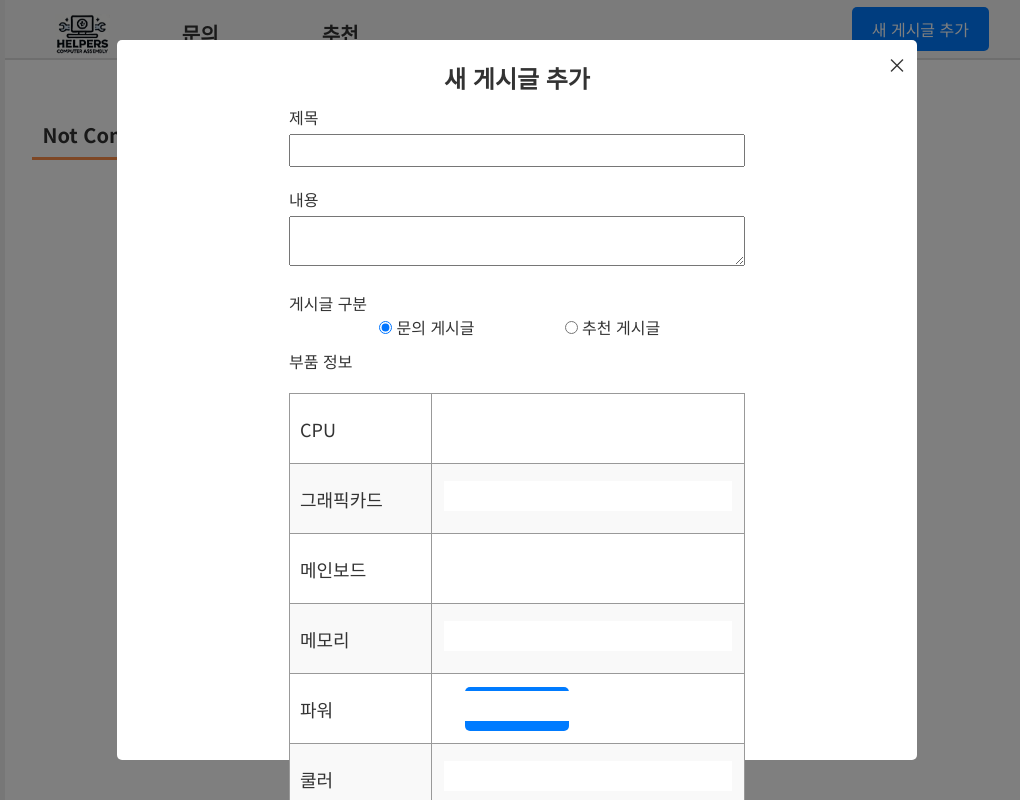
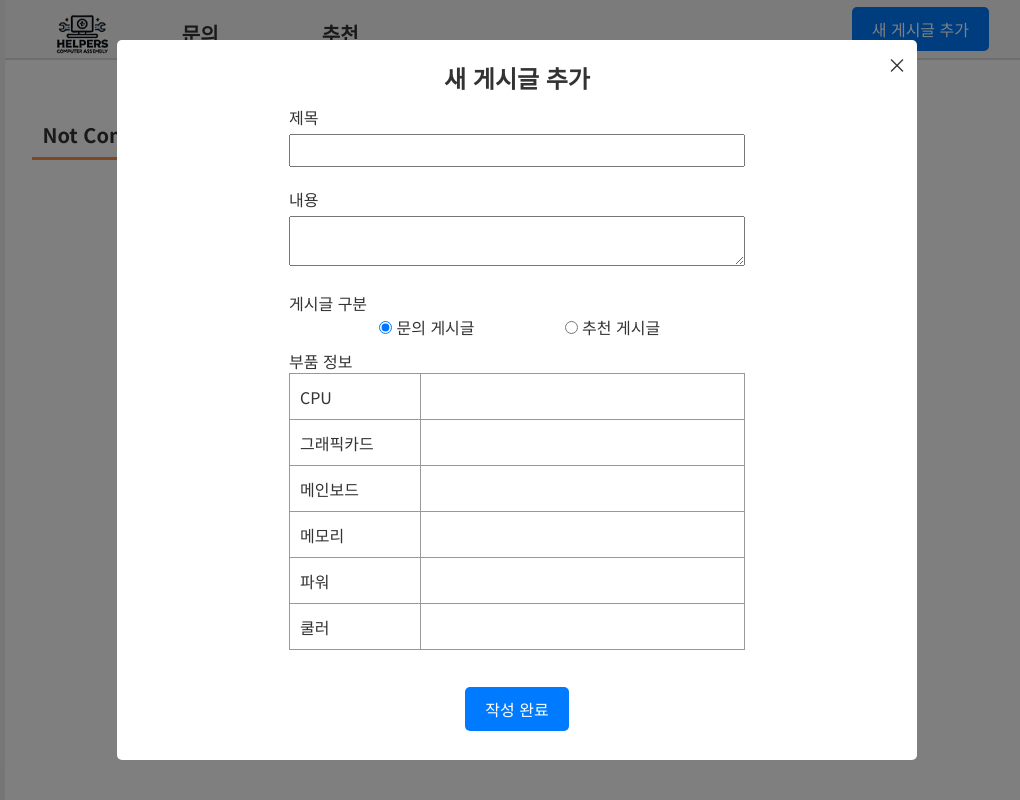
Before and after one commit to 1soo/ComposeHelpers, a React (Create React App) app: page / in a window 1280 px wide. Both pictures are taken after a click on the button "새 게시글 추가". Shown: the top 800 px of the page, without its empty margins (123-1143 px from the left). Built offline with nearby package versions, Linux system fonts and the light colour scheme; the HTML template or start-up script is replaced by a standard one.

Commit message:
부품 css 수정

```diff
--- a/src/Parts/Parts.js
+++ b/src/Parts/Parts.js
@@ -69,7 +69,7 @@ const Parts = forwardRef((props, ref) =>{
 
     return(
             <>
-                <label>부품 정보</label>
+                {props.EditOrCreate && <label>부품 정보</label>}
                 <table className="parts">
                     <tbody>
                         <tr>
--- a/src/Post/PostMain.css
+++ b/src/Post/PostMain.css
@@ -342,24 +342,3 @@ body{
     background-color: lightcoral;
     border: 1px solid #999;
 }
-table {
-    width: 100%;
-    border-collapse: collapse;
-    margin: 20px 0;
-    font-size: 18px;
-    text-align: left;
-    border: 1px solid #ddd;
-}
-
-th, td {
-    padding: 12px;
-    border: 1px solid #ddd;
-}
-
-th {
-    background-color: #f2f2f2;
-}
-
-tr:nth-child(even) {
-    background-color: #f9f9f9;
-}
```
